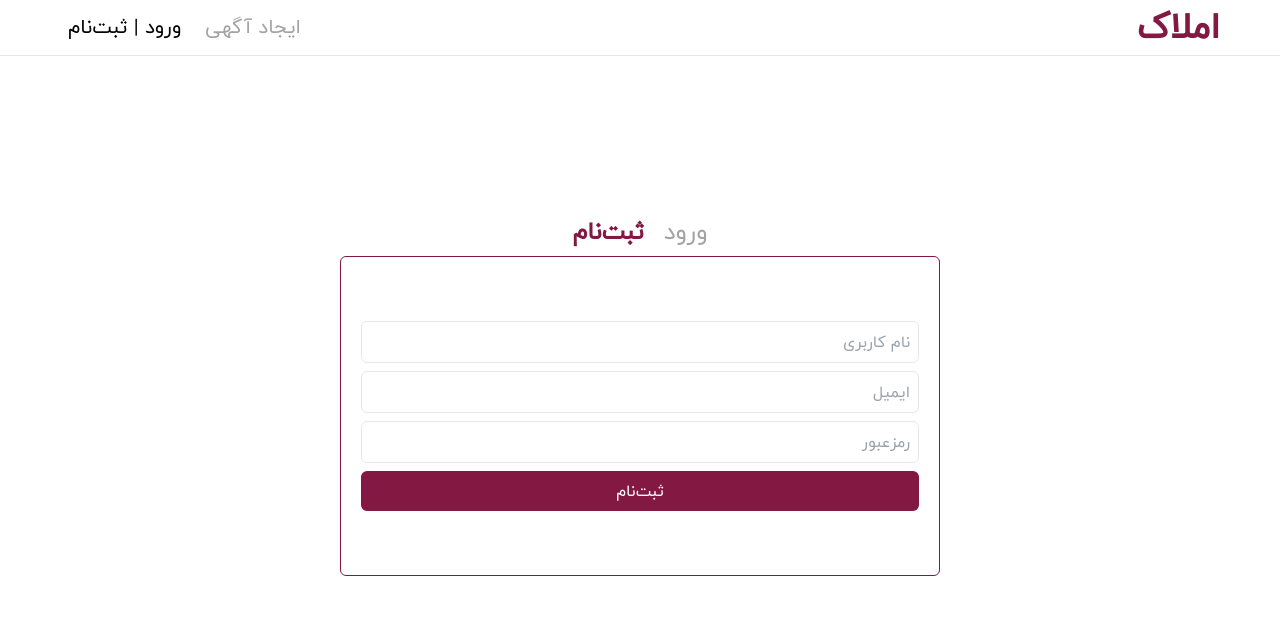
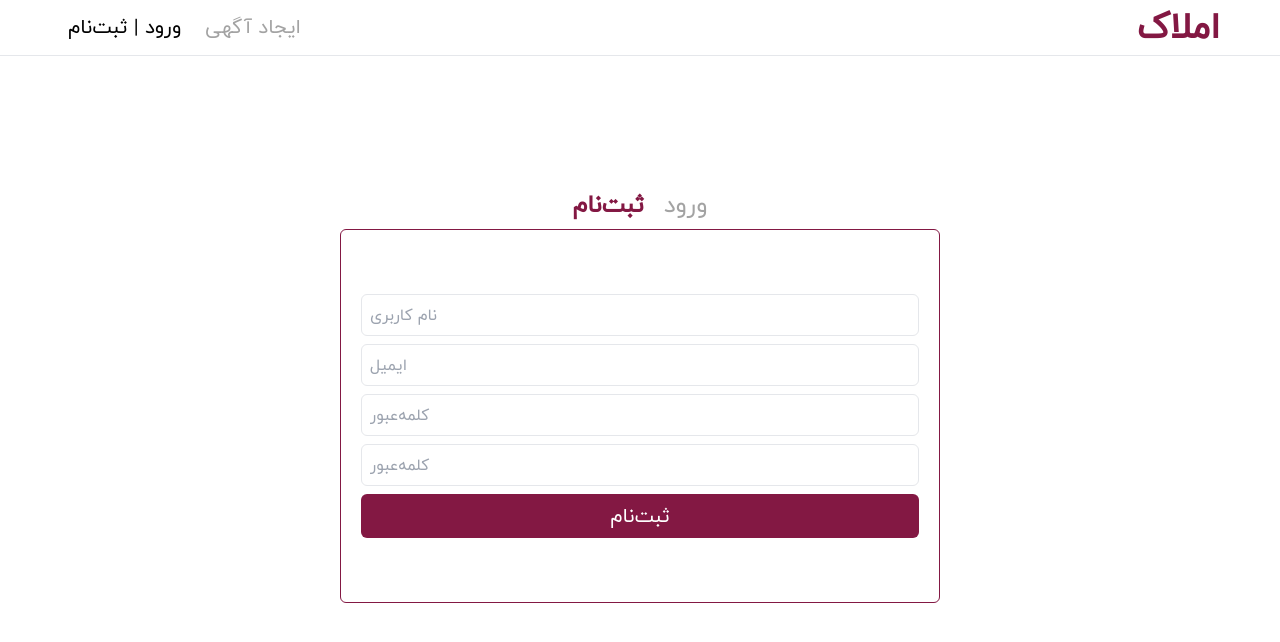
Before and after one commit to theMohmd/Broker, a React (Vite) app: page /login in a window 1280 px wide. Both pictures are taken after a click on the button "ثبت‌نام". Shown: the top 642 px of the page. Built offline with nearby package versions, Linux system fonts and the light colour scheme.

Commit message:
signup form validation

```diff
--- a/src/components/Login/SignupForm.tsx
+++ b/src/components/Login/SignupForm.tsx
@@ -1,44 +1,102 @@
 import { SubmitHandler, useForm } from "react-hook-form";
+import Loader from "components/ui/Loader";
 type FormFields = {
     name: string;
     email: string;
     password: string;
+    password2: string;
 };
 const SignupForm = () => {
-    const { register, handleSubmit } = useForm<FormFields>();
-    const onSubmit: SubmitHandler<FormFields> = (data) => {
+    const {
+        register,
+        handleSubmit,
+        getValues,
+        formState: { errors, isSubmitting },
+    } = useForm<FormFields>();
+    const onSubmit: SubmitHandler<FormFields> = async (data) => {
+        await new Promise((resolve)=>setTimeout(resolve,1000))
         console.log(data);
     };
     return (
         <form
             className="flex flex-col border border-primary gap-2 px-5 py-16 bg-white rounded-md"
             onSubmit={handleSubmit(onSubmit)}
-            action=""
-            dir="rtl"
         >
             <input
-                {...register("name")}
+                {...register("name", {
+                    required: "نام کاربری نمی‌تواند خالی باشد",
+                })}
                 className="Input"
                 type="text"
                 placeholder="نام کاربری"
             />
+            {errors.name && (
+                <p className="text-red-700 text-right">{errors.name.message}</p>
+            )}
             <input
-                {...register("email")}
+                {...register("email", {
+                    required: "ایمیل نمی‌تواند خالی باشد",
+                    pattern: {
+                        value: /[a-z0-9._%+-]+@[a-z0-9.-]+.[a-z]{2,4}$/,
+                        message: "ایمیل معتبر نیست",
+                    },
+                })}
                 className="Input"
                 type="text"
                 placeholder="ایمیل"
             />
+            {errors.email && (
+                <p className="text-red-700 text-right">
+                    {errors.email.message}
+                </p>
+            )}
             <input
-                {...register("password")}
+                {...register("password", {
+                    required: "کلمه عبور نمی‌تواند خالی باشد",
+
+                    minLength: {
+                        value: 8,
+                        message: "کلمه عبور حداقل باید ۸ کاراکتر داشته باشد",
+                    },
+                })}
                 className="Input"
-                type="text"
-                placeholder="رمز‌عبور"
+                type="password"
+                placeholder="کلمه‌عبور"
             />
+            {errors.password && (
+                <p className="text-red-700 text-right">
+                    {errors.password.message}
+                </p>
+            )}
+            <input
+                {...register("password2", {
+                    required: "کلمه عبور نمی‌تواند خالی باشد",
+                    validate: (value) => {
+                        if (value === getValues("password")) return true;
+                        else return "کلمه‌های عبور تطابق ندارند";
+                    },
+                })}
+                className="Input"
+                type="password"
+                placeholder="کلمه‌عبور"
+            />
+            {errors.password2 && (
+                <p className="text-red-700 text-right">
+                    {errors.password2.message}
+                </p>
+            )}
             <button
                 type="submit"
-                className="p-2 text-white rounded-md bg-primary"
+                className="flex justify-center p-2 text-xl text-white rounded-md bg-primary"
+                disabled={isSubmitting}
             >
-                ثبت‌نام
+                {isSubmitting ? (
+                    <div className="flex items-center w-10 h-7">
+                        <Loader />
+                    </div>
+                ) : (
+                    "ثبت‌نام"
+                )}
             </button>
         </form>
     );
```
